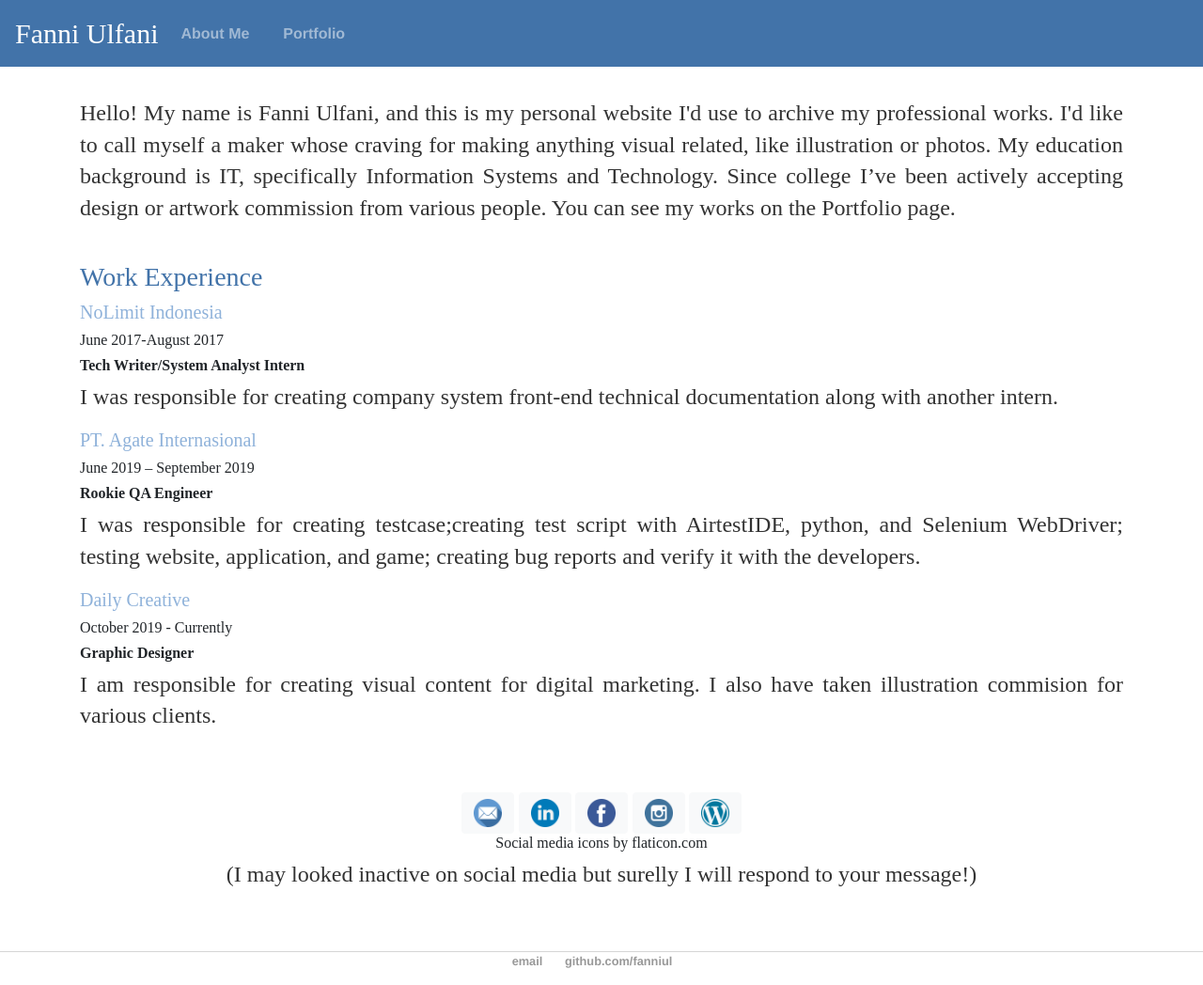
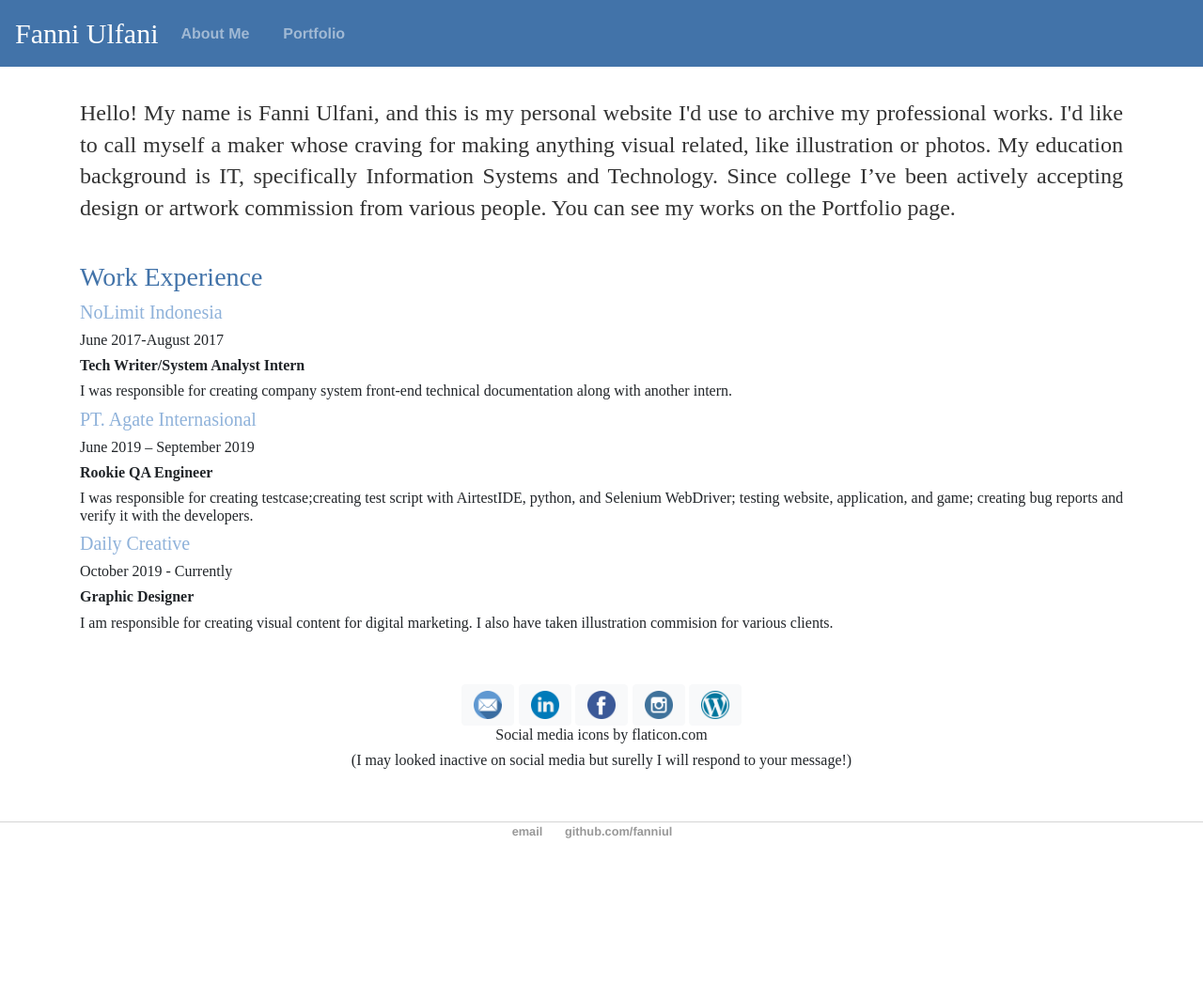
Before and after one commit to fanniul/fanniul.github.io, a Jekyll site: the page built from about/index.html, in a window 1280 px wide and 1048 px high. Shown: the whole window at 94% size. Built offline with Jekyll 4.4.1, drawn with Linux system fonts in a browser that asks for light colours; comment, search, counter and statistics services are not loaded.

Commit message:
Update index.html

```diff
--- a/about/index.html
+++ b/about/index.html
@@ -21,21 +21,21 @@ I’m focusing on web development, mainly in front-end.</p> -->
 			<h5 class="text-justify" style="font-family: Montserrat;color:#8fb2da;"> NoLimit Indonesia </h5>
 			<h6 class="text-justify" style="font-family: Raleway;"> June 2017-August 2017 </h6>
 			<h6 class="text-justify font-weight-bold" style="font-family: Raleway;"> Tech Writer/System Analyst Intern </h6>
-			<p  class="text-justify" style="font-family: Raleway;">  I was responsible for creating company system front-end technical documentation along with another intern. </p>
+			<h6  class="text-justify" style="font-family: Raleway;">  I was responsible for creating company system front-end technical documentation along with another intern. </h6>
 		</div>
 		<div>
 			<h5 class="text-justify" style="font-family: Montserrat;color:#8fb2da;"> PT. Agate Internasional </h5>
 			<h6 class="text-justify" style="font-family: Raleway;"> June 2019 – September 2019 </h6>
 			<h6 class="text-justify font-weight-bold" style="font-family: Raleway;"> Rookie QA Engineer </h6>
-			<p  class="text-justify" style="font-family: Raleway;">  I was responsible for creating testcase;creating test script with AirtestIDE, python, and Selenium WebDriver;
-			testing website, application, and game; creating bug reports and verify it with the developers. </p>
+			<h6  class="text-justify" style="font-family: Raleway;">  I was responsible for creating testcase;creating test script with AirtestIDE, python, and Selenium WebDriver;
+			testing website, application, and game; creating bug reports and verify it with the developers. </h6>
 		</div>
 		<div>
 			<h5 class="text-justify" style="font-family: Montserrat;color:#8fb2da;"> Daily Creative </h5>
 			<h6 class="text-justify" style="font-family: Raleway;"> October 2019 - Currently </h6>
 			<h6 class="text-justify font-weight-bold" style="font-family: Raleway;"> Graphic Designer </h6>
-			<p  class="text-justify" style="font-family: Raleway;"> I am responsible for creating visual content for digital marketing.
-			I also have taken illustration commision for various clients. </p>
+			<h6  class="text-justify" style="font-family: Raleway;"> I am responsible for creating visual content for digital marketing.
+			I also have taken illustration commision for various clients. </h6>
 		</div>
 	</div>
 	<br>
@@ -47,7 +47,7 @@ I’m focusing on web development, mainly in front-end.</p> -->
 		<a href="https://instagram.com/fanniul" class="btn btn-light" role="button"><img src="instagram.png" style="height:30px; width: 30px;"></a>
 		<a href="https://fuwafuwacroissant.wordpress.com/" class="btn btn-light" role="button"><img src="wordpress.png" style="height:30px; width: 30px;"></a>
 		<h6 style="font-family: Lateef;"> Social media icons by flaticon.com </h6>
-		<p style="font-family: Raleway;"> (I may looked inactive on social media but surelly I will respond to your message!) </p>
+		<h6 style="font-family: Raleway;"> (I may looked inactive on social media but surelly I will respond to your message!) </h6>
 	</div>
 	<br>
 	<br>
```
